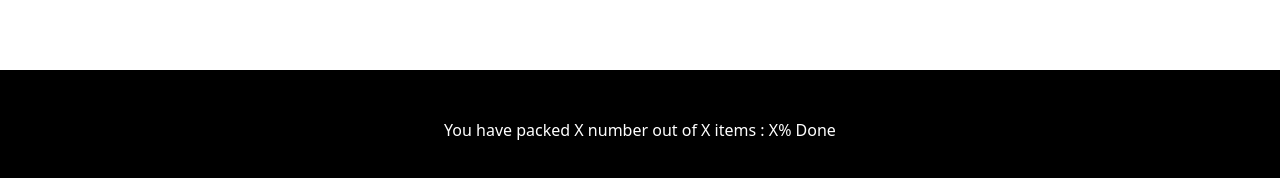
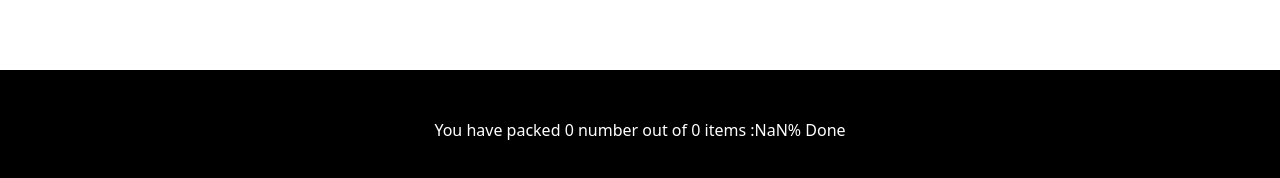
Before and after one commit to KamyabT/react-js, a React (Create React App) app: page / in a window 1280 px wide. Shown: the part 610-788 px from the top of the page. Built offline with nearby package versions, Linux system fonts and the light colour scheme.

Commit message:
statics section done

```diff
--- a/src/App.js
+++ b/src/App.js
@@ -52,7 +52,7 @@ function App() {
         onAddItem={handleSubmit}
       />
       <List data={items} onDelete={onDelete} onHandlePack={handlePack} />
-      <Stats />
+      <Stats items={items} />
     </>
   );
 }
--- a/src/Stats.jsx
+++ b/src/Stats.jsx
@@ -1,7 +1,13 @@
-const Stats = () => {
+const Stats = ({ items }) => {
+  const itemsNum = items.length;
+  const itemsPacked = items.filter((item) => item.packed).length;
   return (
-    <div className="bg-black d-flex align-items-center justify-content-center text-white" style={{ height: "15vh" }}>
-      You have packed X number out of X items : X% Done
+    <div
+      className="bg-black d-flex align-items-center justify-content-center text-white"
+      style={{ height: "15vh" }}
+    >
+      You have packed {itemsPacked} number out of {items.length} items :
+      {(itemsPacked / itemsNum) * 100}% Done
     </div>
   );
 };
```
